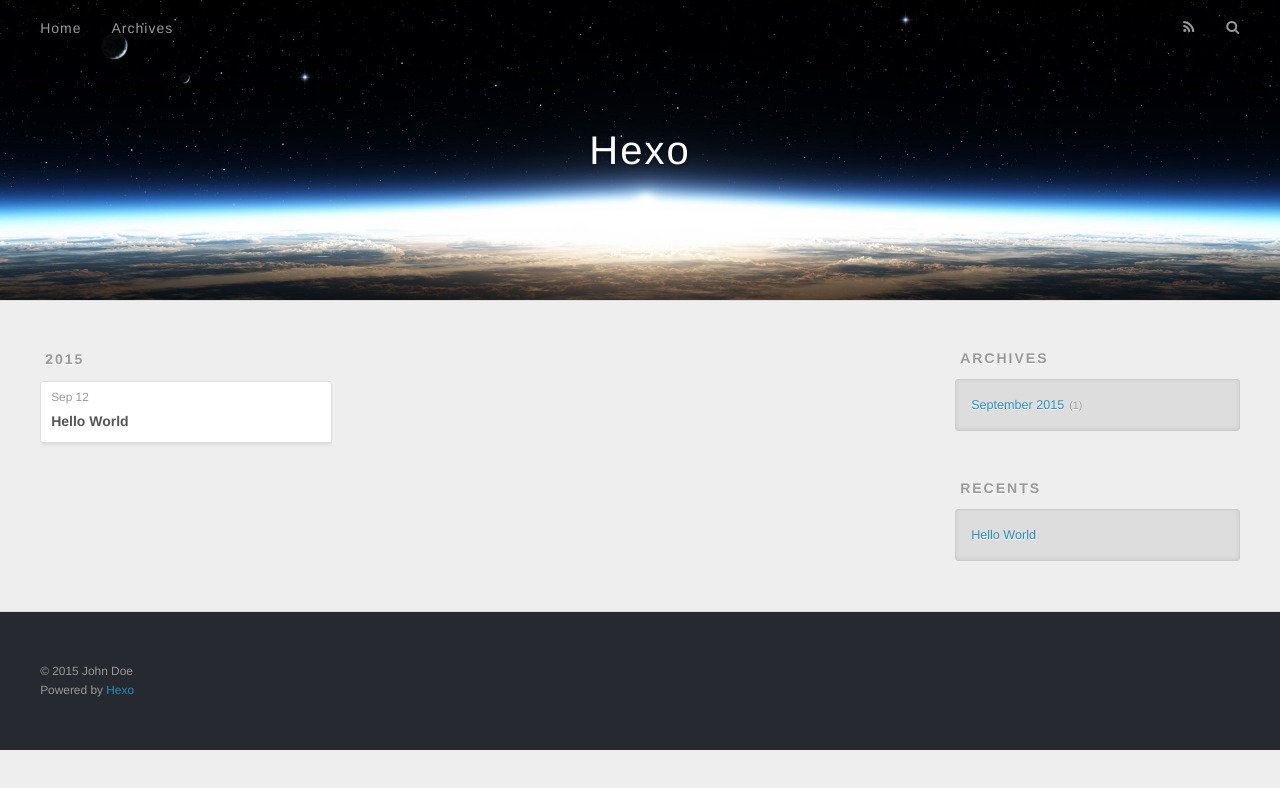
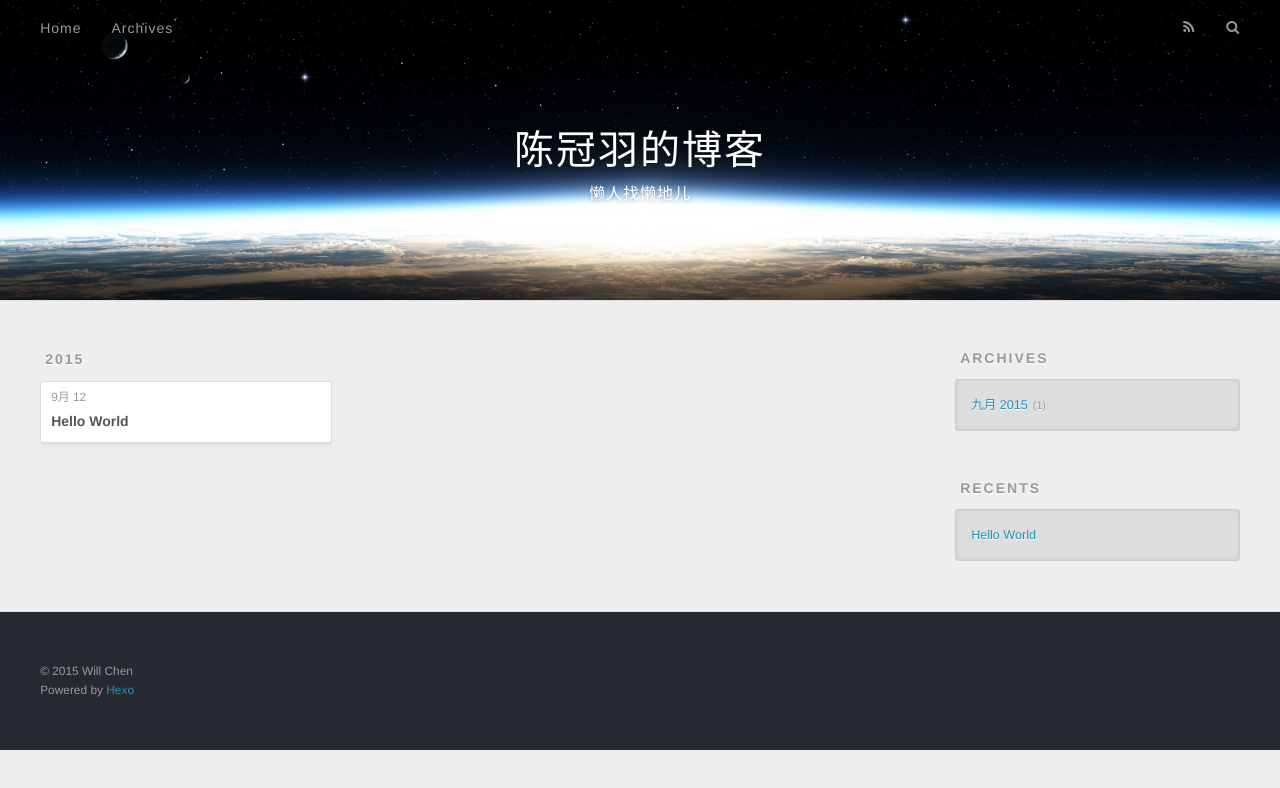
Before and after one commit to cw881014/cw881014.github.io, a plain HTML site: page archives/index.html in a window 1280 px wide. Drawn offline with nearby package versions, Linux system fonts and the light colour scheme.

Commit message:
Site updated: 2015-09-12 13:12:32

```diff
--- a/archives/index.html
+++ b/archives/index.html
@@ -3,19 +3,19 @@
 <head>
   <meta charset="utf-8">
 
-  <title>Archives | Hexo</title>
+  <title>Archives | 陈冠羽的博客</title>
   <meta name="viewport" content="width=device-width, initial-scale=1, maximum-scale=1">
-  <meta name="description">
+  <meta name="description" content="赤牛CTO">
 <meta property="og:type" content="website">
-<meta property="og:title" content="Hexo">
-<meta property="og:url" content="http://yoursite.com/archives/index.html">
-<meta property="og:site_name" content="Hexo">
-<meta property="og:description">
+<meta property="og:title" content="陈冠羽的博客">
+<meta property="og:url" content="http://cw881014.github.io/archives/index.html">
+<meta property="og:site_name" content="陈冠羽的博客">
+<meta property="og:description" content="赤牛CTO">
 <meta name="twitter:card" content="summary">
-<meta name="twitter:title" content="Hexo">
-<meta name="twitter:description">
+<meta name="twitter:title" content="陈冠羽的博客">
+<meta name="twitter:description" content="赤牛CTO">
 
-    <link rel="alternative" href="/atom.xml" title="Hexo" type="application/atom+xml">
+    <link rel="alternative" href="/atom.xml" title="陈冠羽的博客" type="application/atom+xml">
 
 
     <link rel="icon" href="/favicon.png">
@@ -33,8 +33,12 @@
   <div id="header-outer" class="outer">
     <div id="header-title" class="inner">
       <h1 id="logo-wrap">
-        <a href="/" id="logo">Hexo</a>
+        <a href="/" id="logo">陈冠羽的博客</a>
       </h1>
+
+        <h2 id="subtitle-wrap">
+          <a href="/" id="subtitle">懒人找懒地儿</a>
+        </h2>
 
     </div>
     <div id="header-inner" class="inner">
@@ -53,7 +57,7 @@
         <a id="nav-search-btn" class="nav-icon" title="Search"></a>
       </nav>
       <div id="search-form-wrap">
-        <form action="//google.com/search" method="get" accept-charset="UTF-8" class="search-form"><input type="search" name="q" results="0" class="search-form-input" placeholder="Search"><button type="submit" class="search-form-submit">&#xF002;</button><input type="hidden" name="sitesearch" value="http://yoursite.com"></form>
+        <form action="//google.com/search" method="get" accept-charset="UTF-8" class="search-form"><input type="search" name="q" results="0" class="search-form-input" placeholder="Search"><button type="submit" class="search-form-submit">&#xF002;</button><input type="hidden" name="sitesearch" value="http://cw881014.github.io"></form>
       </div>
     </div>
   </div>
@@ -76,7 +80,7 @@
   <div class="archive-article-inner">
     <header class="archive-article-header">
       <a href="/2015/09/12/hello-world/" class="archive-article-date">
-  <time datetime="2015-09-12T03:03:06.000Z" itemprop="datePublished">Sep 12</time>
+  <time datetime="2015-09-12T03:03:06.000Z" itemprop="datePublished">9月 12</time>
 </a>
 
 
@@ -106,7 +110,7 @@
   <div class="widget-wrap">
     <h3 class="widget-title">Archives</h3>
     <div class="widget">
-      <ul class="archive-list"><li class="archive-list-item"><a class="archive-list-link" href="/archives/2015/09/">September 2015</a><span class="archive-list-count">1</span></li></ul>
+      <ul class="archive-list"><li class="archive-list-item"><a class="archive-list-link" href="/archives/2015/09/">九月 2015</a><span class="archive-list-count">1</span></li></ul>
     </div>
   </div>
 
@@ -133,7 +137,7 @@
 
   <div class="outer">
     <div id="footer-info" class="inner">
-      &copy; 2015 John Doe<br>
+      &copy; 2015 Will Chen<br>
       Powered by <a href="http://hexo.io/" target="_blank">Hexo</a>
     </div>
   </div>
```
Also changed, not shown: 2015/09/12/hello-world/index.html (+13 -9 lines), archives/2015/09/index.html (+18 -14 lines), archives/2015/index.html (+18 -14 lines), index.html (+18 -14 lines).
